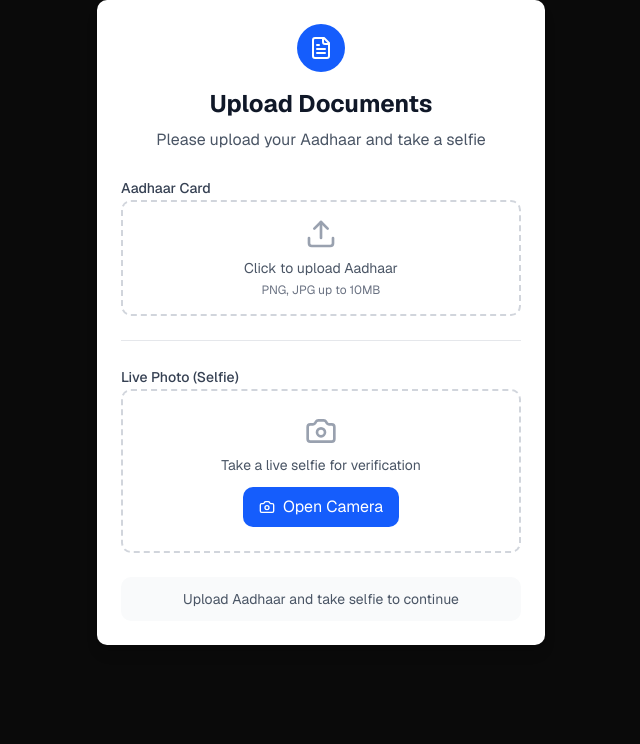
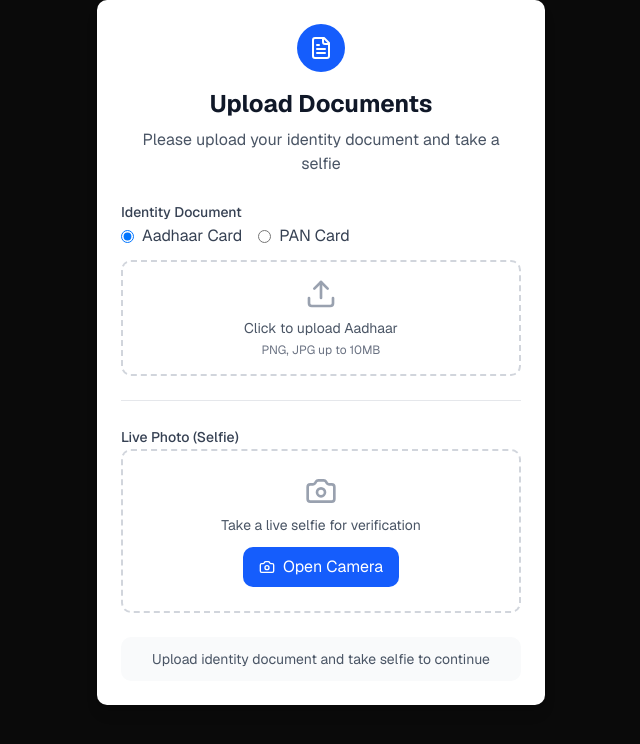
Before and after one commit to thecoinvestor1-afk/coinvestor-client, a Next.js app: page /upload in a window 1280 px wide. Shown: the top 744 px of the page, without its empty margins (319-959 px from the left). Built offline with nearby package versions, Linux system fonts and the light colour scheme.

Commit message:
update upload documents

```diff
--- a/src/components/main/upload.tsx
+++ b/src/components/main/upload.tsx
@@ -128,6 +128,26 @@ export default function UploadFileComponent() {
     const [faceDetected, setFaceDetected] = useState<boolean>(false)
     const [isLoading, setIsLoading] = useState<boolean>(false)
     const [cameraError, setCameraError] = useState<string | null>(null)
+    const [identityFile, setIdentityFile] = useState<File | null>(null) // Changed from adhaarFile
+    const [identityType, setIdentityType] = useState<'aadhar' | 'pan'>('aadhar')
+
+    const handleIdentityUpload = useCallback((event: React.ChangeEvent<HTMLInputElement>): void => {
+        const file = event.target.files?.[0]
+        if (!file) return
+
+        if (!file.type.startsWith('image/')) {
+            toast.error('Please upload a valid image file')
+            return
+        }
+
+        if (file.size > 10 * 1024 * 1024) {
+            toast.error('File size should be less than 10MB')
+            return
+        }
+
+        setIdentityFile(file)
+        toast.success('Identity document uploaded successfully!')
+    }, [])
 
     // Refs
     const webcamRef = useRef<WebcamRef>(null)
@@ -215,31 +235,10 @@ export default function UploadFileComponent() {
         startCamera()
     }, [startCamera])
 
-    // File upload handler
-    const handleAdhaarUpload = useCallback((event: React.ChangeEvent<HTMLInputElement>): void => {
-        const file = event.target.files?.[0]
-        if (!file) return
-
-        // Validate file type
-        if (!file.type.startsWith('image/')) {
-            toast.error('Please upload a valid image file')
-            return
-        }
-
-        // Validate file size (10MB)
-        if (file.size > 10 * 1024 * 1024) {
-            toast.error('File size should be less than 10MB')
-            return
-        }
-
-        setAdhaarFile(file)
-        toast.success('Aadhaar uploaded successfully!')
-    }, [])
-
     // Document submission
     const handleSubmitDocuments = useCallback(async (): Promise<void> => {
-        if (!adhaarFile) {
-            toast.error('Please upload your Aadhaar card first')
+        if (!identityFile) {
+            toast.error('Please upload your identity document first')
             return
         }
         if (!selfieCapture) {
@@ -250,8 +249,8 @@ export default function UploadFileComponent() {
         setIsLoading(true)
 
         try {
-            // Upload Aadhaar card first
-            const aadhaarResponse = await uploadFile(adhaarFile, 'aadhaar')
+            // Upload identity document first with type
+            const identityResponse = await uploadFile(identityFile, 'identityProof', identityType)
             const photoResponse = await uploadFile(selfieCapture, 'photo')
 
             toast.success('Documents uploaded successfully!')
@@ -268,7 +267,7 @@ export default function UploadFileComponent() {
         } finally {
             setIsLoading(false)
         }
-    }, [adhaarFile, selfieCapture])
+    }, [identityFile, selfieCapture, identityType])
 
 
     return (
@@ -279,32 +278,59 @@ export default function UploadFileComponent() {
                     <FileText className="w-6 h-6 text-white" />
                 </div>
                 <h2 className="text-2xl font-bold text-gray-900">Upload Documents</h2>
-                <p className="text-gray-600">Please upload your Aadhaar and take a selfie</p>
+                <p className="text-gray-600">Please upload your identity document and take a selfie</p>
             </div>
 
             <div className="space-y-6">
                 {/* Aadhaar Upload Section */}
                 <div className="space-y-3">
-                    <label className="text-sm font-medium text-gray-700">Aadhaar Card</label>
+                    <label className="text-sm font-medium text-gray-700">Identity Document</label>
+
+                    {/* Document Type Selection */}
+                    <div className="flex gap-4 mb-3 text-gray-700">
+                        <label className="flex items-center ">
+                            <input
+                                type="radio"
+                                name="identityType"
+                                value="aadhar"
+                                checked={identityType === 'aadhar'}
+                                onChange={(e) => setIdentityType(e.target.value as 'aadhar' | 'pan')}
+                                className="mr-2"
+                            />
+                            Aadhaar Card
+                        </label>
+                        <label className="flex items-center">
+                            <input
+                                type="radio"
+                                name="identityType"
+                                value="pan"
+                                checked={identityType === 'pan'}
+                                onChange={(e) => setIdentityType(e.target.value as 'aadhar' | 'pan')}
+                                className="mr-2"
+                            />
+                            PAN Card
+                        </label>
+                    </div>
+
                     <div className="border-2 border-dashed border-gray-300 rounded-lg p-4 text-center hover:border-blue-400 transition-colors">
-                        {!adhaarFile ? (
+                        {!identityFile ? (
                             <div
                                 className="cursor-pointer"
                                 onClick={() => fileInputRef.current?.click()}
                             >
                                 <Upload className="w-8 h-8 text-gray-400 mx-auto mb-2" />
-                                <p className="text-sm text-gray-600 mb-1">Click to upload Aadhaar</p>
+                                <p className="text-sm text-gray-600 mb-1">Click to upload {identityType === 'aadhar' ? 'Aadhaar' : 'PAN'}</p>
                                 <p className="text-xs text-gray-500">PNG, JPG up to 10MB</p>
                             </div>
                         ) : (
                             <div className="flex items-center justify-between">
                                 <div className="flex items-center gap-2">
                                     <Check className="w-5 h-5 text-green-500" />
-                                    <span className="text-sm text-gray-900">{adhaarFile.name}</span>
+                                    <span className="text-sm text-gray-900">{identityFile.name}</span>
                                 </div>
                                 <button
                                     className="text-red-500 hover:text-red-700 text-sm"
-                                    onClick={() => setAdhaarFile(null)}
+                                    onClick={() => setIdentityFile(null)}
                                     type="button"
                                 >
                                     Remove
@@ -317,7 +343,7 @@ export default function UploadFileComponent() {
                         type="file"
                         accept="image/*"
                         className="hidden"
-                        onChange={handleAdhaarUpload}
+                        onChange={handleIdentityUpload}
                     />
                 </div>
 
@@ -452,7 +478,7 @@ export default function UploadFileComponent() {
                 </div>
 
                 {/* Submit Button */}
-                {adhaarFile && selfieCapture && (
+                {identityFile && selfieCapture && (
                     <button
                         onClick={handleSubmitDocuments}
                         disabled={isLoading}
@@ -464,13 +490,13 @@ export default function UploadFileComponent() {
                 )}
 
                 {/* Status Message */}
-                {(!adhaarFile || !selfieCapture) && (
+                {(!identityFile || !selfieCapture) && (
                     <div className="w-full p-3 bg-gray-50 rounded-lg text-center">
                         <p className="text-sm text-gray-600">
-                            {!adhaarFile && !selfieCapture
-                                ? 'Upload Aadhaar and take selfie to continue'
-                                : !adhaarFile
-                                    ? 'Upload Aadhaar to continue'
+                            {!identityFile && !selfieCapture
+                                ? 'Upload identity document and take selfie to continue'
+                                : !identityFile
+                                    ? 'Upload identity document to continue'
                                     : 'Take selfie to continue'
                             }
                         </p>
--- a/src/hooks/cloudinary.ts
+++ b/src/hooks/cloudinary.ts
@@ -1,9 +1,13 @@
-const uploadFile = async (file: File | Blob, fileType: 'aadhaar' | 'photo') => {
+const uploadFile = async (file: File | Blob, fileType: 'identityProof' | 'photo', identityType?: 'aadhar' | 'pan') => {
     const formData = new FormData()
     formData.append('file', file)
     formData.append('fileType', fileType)
 
-    const response = await fetch('http://localhost:8000/v1/file/upload', {
+    if (fileType === 'identityProof' && identityType) {
+        formData.append('identityType', identityType)
+    }
+
+    const response = await fetch('http://localhost:8000/v1/profile/upload', {
         method: 'POST',
         body: formData,
         credentials: 'include',
```
